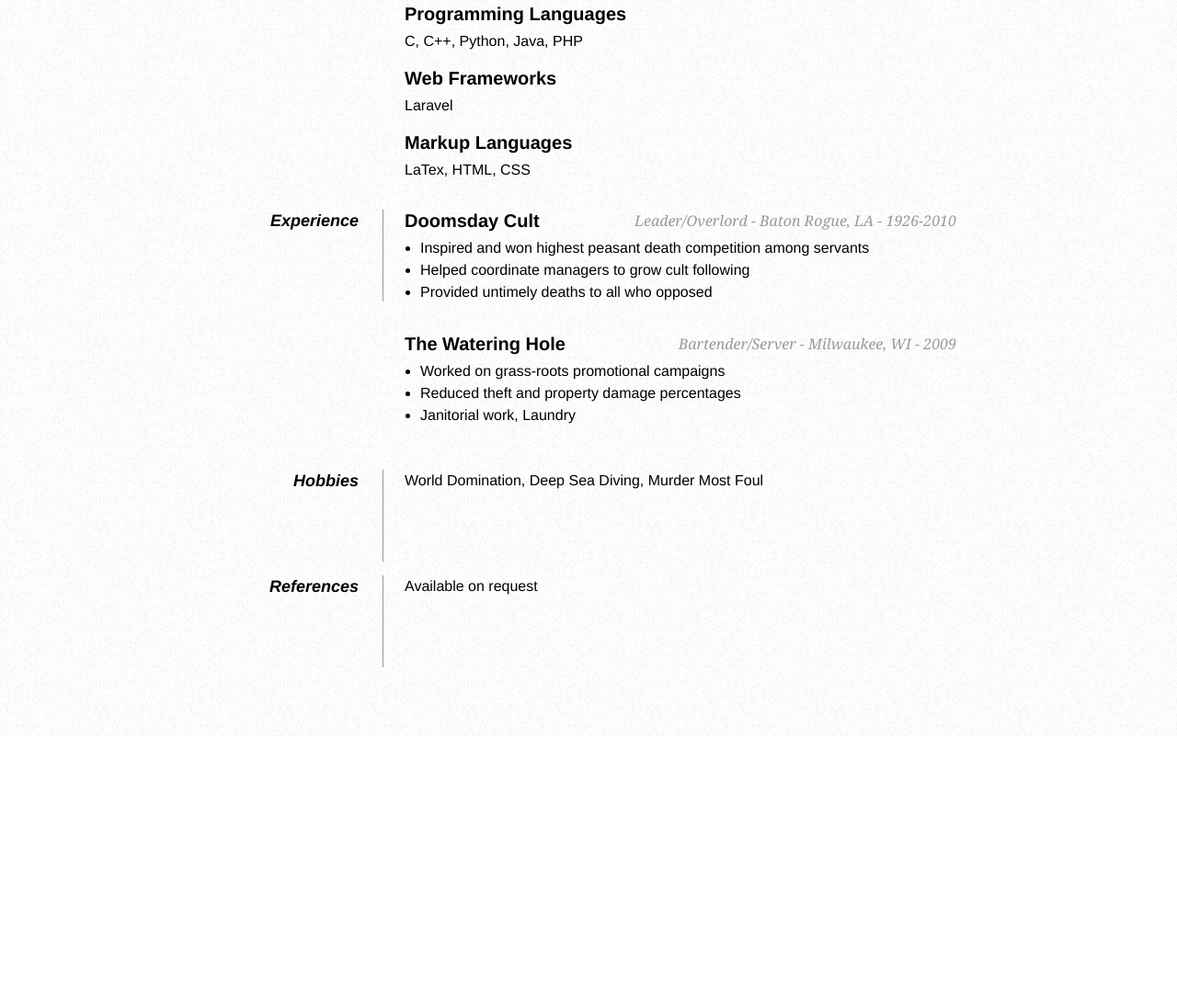
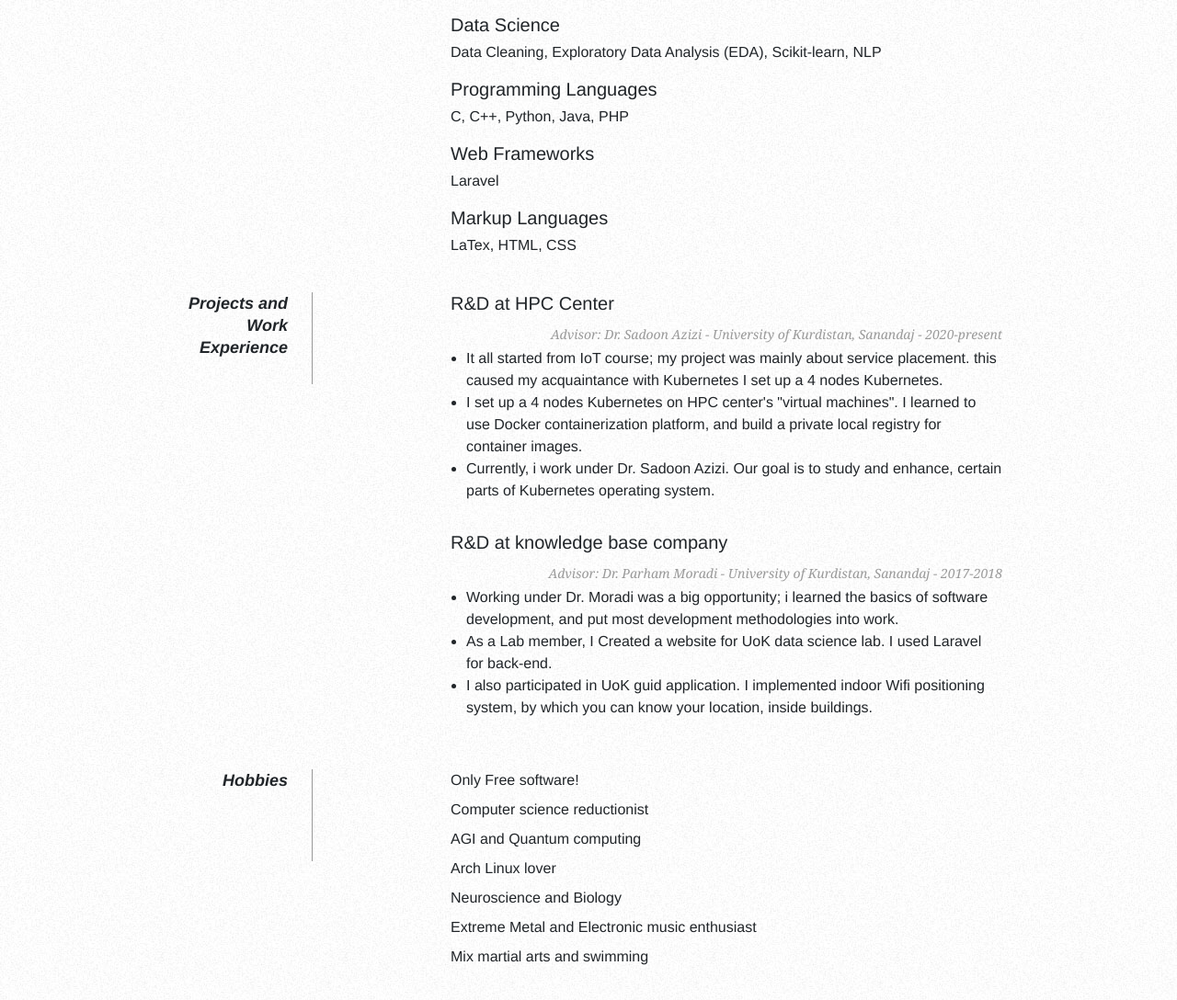
Before and after one commit to S1naHeidari/S1naHeidari, a plain HTML site: page index.html in a window 1280 px wide. Shown: the part 800-1888 px from the top of the page at 92% size. Before the commit the page ends 1601 px from the top, so only its background shows below. Drawn offline with nearby package versions, Linux system fonts and the light colour scheme.

Commit message:
Almost There!

```diff
--- a/index.html
+++ b/index.html
@@ -5,18 +5,30 @@
 
 <head>
      <meta http-equiv="Content-Type" content="text/html; charset=utf-8"/>
-
      <title>Sina Heidari-CV</title>
+     <link rel="stylesheet" href="https://stackpath.bootstrapcdn.com/bootstrap/4.3.1/css/bootstrap.min.css" integrity="sha384-ggOyR0iXCbMQv3Xipma34MD+dH/1fQ784/j6cY/iJTQUOhcWr7x9JvoRxT2MZw1T" crossorigin="anonymous">
+     <script src="https://code.jquery.com/jquery-3.3.1.slim.min.js" integrity="sha384-q8i/X+965DzO0rT7abK41JStQIAqVgRVzpbzo5smXKp4YfRvH+8abtTE1Pi6jizo" crossorigin="anonymous"></script>
+	<script src="https://cdnjs.cloudflare.com/ajax/libs/popper.js/1.14.7/umd/popper.min.js" integrity="sha384-UO2eT0CpHqdSJQ6hJty5KVphtPhzWj9WO1clHTMGa3JDZwrnQq4sF86dIHNDz0W1" crossorigin="anonymous"></script>
+	<script src="https://stackpath.bootstrapcdn.com/bootstrap/4.3.1/js/bootstrap.min.js" integrity="sha384-JjSmVgyd0p3pXB1rRibZUAYoIIy6OrQ6VrjIEaFf/nJGzIxFDsf4x0xIM+B07jRM" crossorigin="anonymous"></script>
      <link rel="icon" href="images/favicon.png">
      <style type="text/css">
         * { margin: 0; padding: 0; }
+	.btn {
+  		background-color: DodgerBlue;
+  		border: none;
+  		color: white;
+  		padding: 12px 30px;
+  		cursor: pointer;
+  		font-size: 20px;
+	}
         body { font: 16px Helvetica, Sans-Serif; line-height: 24px; background: url(images/noise.jpg); }
         .clear { clear: both; }
-        #page-wrap { width: 800px; margin: 40px auto 60px; }
+        #page-wrap { width: 900px; margin: 40px auto 60px; }
         #pic { float: right; margin: -30px 0 0 0; }
+	.row{ text-align: Left; background-color: #373a3c; color: #999; font-weight: bold;}
         h1 { margin: 0 0 16px 0; padding: 0 0 16px 0; font-size: 42px; font-weight: bold; letter-spacing: -2px; border-bottom: 1px solid #999; }
         h2 { font-size: 20px; margin: 0 0 6px 0; position: relative; }
-        h2 span { position: absolute; bottom: 0; right: 0; font-style: italic; font-family: Georgia, Serif; font-size: 16px; color: #999; font-weight: normal; }
+        h2 span { position: absolute; bottom: 0; right: 0; font-style: italic; font-family: Georgia, Serif; font-size: 14px; color: #999; font-weight: normal; }
         p { margin: 0 0 16px 0; }
         a { color: #999; text-decoration: none; border-bottom: 1px dotted #999; }
         a:hover { border-bottom-style: solid; color: black; }
@@ -53,9 +65,8 @@
 	    Currently, I'm doing my undergraduate studies in Computer engineering Department at University of Kurdistan, with an expected graduation date of February 2021. My research interests include, but not limited to following areas; Machine Learning, Virtualization, Data Science and Distributed Systems. I have experience with Kubernetes and i'm open to DevOps internships and jobs. My main goal right now, is to apply for graduate schools.
             </p>
         </div>
-
         <div class="clear"></div>
-
+       <a class="btn btn-primary btn lg" href="files/resume.pdf" role="button">Download CV</a>
         <dl>
             <dd class="clear"></dd>
 
@@ -94,34 +105,37 @@
 
             <dd class="clear"></dd>
 
-            <dt>Experience</dt>
+            <dt>Projects and Work Experience</dt>
             <dd>
-                <h2>Doomsday Cult <span>Leader/Overlord - Baton Rogue, LA - 1926-2010</span></h2>
+                <h2>R&D at HPC Center</h2>
+		<br><h2><span>Advisor: Dr. Sadoon Azizi - University of Kurdistan, Sanandaj - 2020-present</span></h2>
                 <ul>
-                    <li>Inspired and won highest peasant death competition among servants</li>
-                    <li>Helped coordinate managers to grow cult following</li>
-                    <li>Provided untimely deaths to all who opposed</li>
+                    <li>It all started from IoT course; my project was mainly about service placement. this caused my acquaintance with Kubernetes I set up a 4 nodes Kubernetes.</li>
+
+		    <li>I set up a 4 nodes Kubernetes on HPC center's "virtual machines". I learned to use Docker containerization platform, and build a private local registry for container images.  </li>
+                    <li>Currently, i work under Dr. Sadoon Azizi. Our goal is to study and enhance, certain parts of Kubernetes operating system.</li>
                 </ul>
 
-                <h2>The Watering Hole <span>Bartender/Server - Milwaukee, WI - 2009</span></h2>
+                <h2>R&D at knowledge base company</h2>
+		<br><h2><span>Advisor: Dr. Parham Moradi - University of Kurdistan, Sanandaj - 2017-2018</span></h2>
+
                 <ul>
-                    <li>Worked on grass-roots promotional campaigns</li>
-                    <li>Reduced theft and property damage percentages</li>
-                    <li>Janitorial work, Laundry</li>
+                    <li>Working under Dr. Moradi was a big opportunity; i learned the basics of software development, and put most development methodologies into work.  </li>
+                    <li>As a Lab member, I Created a website for UoK data science lab. I used Laravel for back-end.</li>
+                    <li>I also participated in UoK guid application. I implemented indoor Wifi positioning system, by which you can know your location, inside buildings. </li>
                 </ul>
             </dd>
 
             <dd class="clear"></dd>
 
             <dt>Hobbies</dt>
-            <dd>World Domination, Deep Sea Diving, Murder Most Foul</dd>
-
-            <dd class="clear"></dd>
-
-            <dt>References</dt>
-            <dd>Available on request</dd>
-
-            <dd class="clear"></dd>
+            <dd>Only Free software!</dd>
+	    <dd>Computer science reductionist</dd>
+	    <dd>AGI and Quantum computing</dd>
+	    <dd>Arch Linux lover</dd>
+	    <dd>Neuroscience and Biology</dd>
+	    <dd>Extreme Metal and Electronic music enthusiast</dd>
+	    <dd>Mix martial arts and swimming</dd>
         </dl>
 
         <div class="clear"></div>
```
Also changed, not shown: 1 other file.
